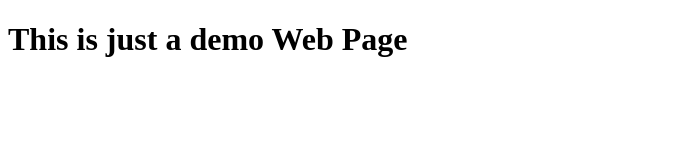
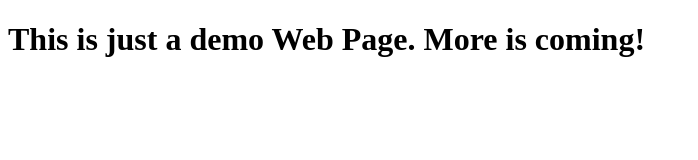
Before and after one commit to MsL-Mishal/html-test-one-repo, a plain HTML site: page site/index.html in a window 1280 px wide. Shown: the whole page, without its empty margins (0-698 px from the left). Drawn offline with Linux system fonts and the light colour scheme.

Commit message:
Slight modifications added

```diff
--- a/site/index.html
+++ b/site/index.html
@@ -6,6 +6,6 @@
 	<title>Demo Webpage</title>
 </head>
 <body>
-	<h1>This is just a demo Web Page</h1>
+	<h1>This is just a demo Web Page. More is coming!</h1>
 </body>
 </html>
```
